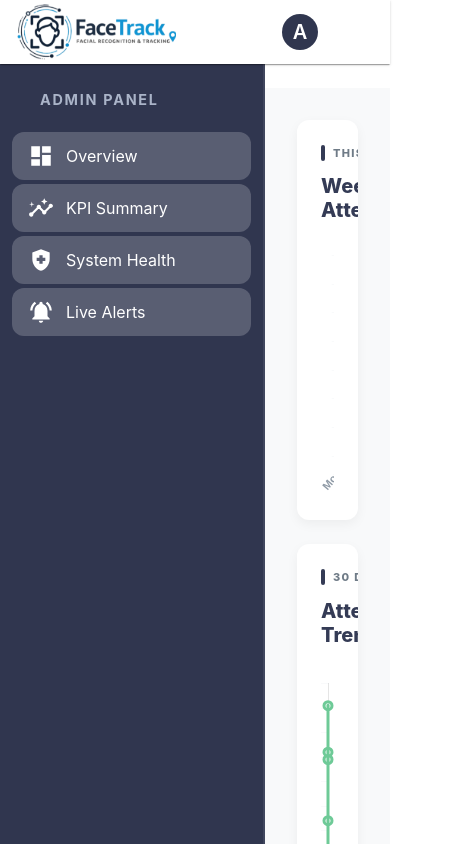
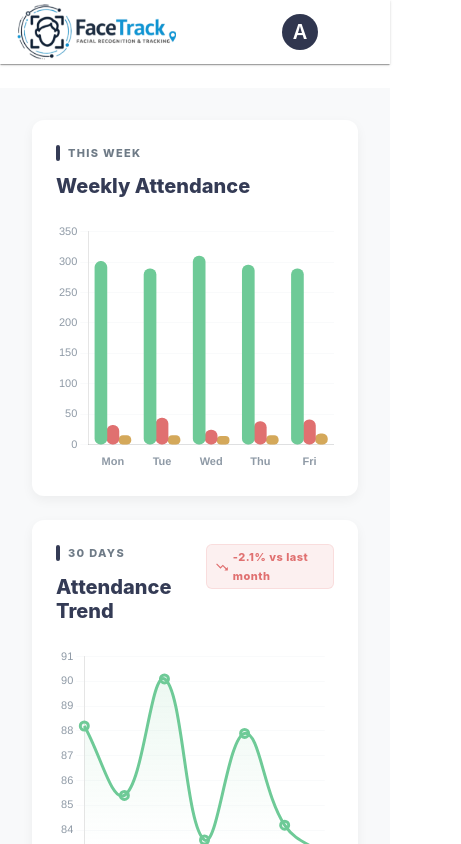
Before and after one commit to Diya050/FaceTrack, a React (Vite) app in the folder frontend/: page /admin/dashboard in a window 390 px wide. Shown: the top 844 px of the page, 461 px wide, since content can reach past the window. Built offline with nearby package versions, Linux system fonts and the light colour scheme; some icons are missing.

Commit message:
feat: enhancing admin sidebar

```diff
--- a/frontend/src/components/admin/AdminSidebar.tsx
+++ b/frontend/src/components/admin/AdminSidebar.tsx
@@ -99,13 +99,13 @@ const AdminSidebar = ({ width, collapsed = false, onToggle }: Props) => {
                     >
                       <ListItemIcon
                         sx={{
-                          minWidth: 70,
-                          mr: collapsed ? 2 : 1.5,
+                          minWidth: 0,
+                          mr: collapsed ? 0 : 1.5,
                           justifyContent: "center",
                           color: "inherit",
                         }}
                       >
-                        <Icon sx={{ fontSize: 26 }} />
+                        <Icon sx={{ fontSize: 24 }} />
                       </ListItemIcon>
                     </Tooltip>
                   )}
@@ -146,13 +146,13 @@ const AdminSidebar = ({ width, collapsed = false, onToggle }: Props) => {
                             >
                               <ListItemIcon
                                 sx={{
-                                  minWidth: 70,
-                                  mr: collapsed ? 2 : 1.5,
+                                  minWidth: 0,
+                                  mr: collapsed ? 0 : 1.5,
                                   justifyContent: "center",
                                   color: "inherit",
                                 }}
                               >
-                                <ChildIcon fontSize="large" />
+                                <ChildIcon fontSize="small" />
                               </ListItemIcon>
                             </Tooltip>
                           )}
@@ -194,7 +194,7 @@ const AdminSidebar = ({ width, collapsed = false, onToggle }: Props) => {
                       color: "inherit",
                     }}
                   >
-                    <Icon sx={{ fontSize: 26 }} />
+                    <Icon sx={{ fontSize: 24 }} />
                   </ListItemIcon>
                 </Tooltip>
               )}
--- a/frontend/src/layout/AdminLayout.tsx
+++ b/frontend/src/layout/AdminLayout.tsx
@@ -1,5 +1,5 @@
 import { useState } from "react";
-import { Box } from "@mui/material";
+import { Box, useMediaQuery, useTheme } from "@mui/material";
 import { Outlet } from "react-router-dom";
 import AdminSidebar from "../components/admin/AdminSidebar";
 import AdminHeader from "../components/header/AdminHeader";
@@ -7,24 +7,33 @@ import Footer from "../components/Footer";
 
 const NAVBAR_HEIGHT = 64;
 const SIDEBAR_WIDTH = 265;
-const COLLAPSED_WIDTH = 65;
+const COLLAPSED_WIDTH = 64;
 
 const AdminLayout = () => {
   const [collapsed, setCollapsed] = useState(false);
+
+  const theme = useTheme();
+  const isMobile = useMediaQuery(theme.breakpoints.down("md"));
 
   return (
     <>
       <AdminHeader />
 
-      <AdminSidebar
-        width={SIDEBAR_WIDTH}
-        collapsed={collapsed}
-        onToggle={() => setCollapsed((prev) => !prev)}
-      />
+      {!isMobile && (
+        <AdminSidebar
+          width={SIDEBAR_WIDTH}
+          collapsed={collapsed}
+          onToggle={() => setCollapsed((prev) => !prev)}
+        />
+      )}
 
       <Box
         sx={{
-          ml: collapsed ? `${COLLAPSED_WIDTH}px` : `${SIDEBAR_WIDTH}px`,
+          ml: isMobile
+            ? 0
+            : collapsed
+            ? `${COLLAPSED_WIDTH}px`
+            : `${SIDEBAR_WIDTH}px`,
           mt: `${NAVBAR_HEIGHT}px`,
           transition: "margin-left 0.25s ease",
           display: "flex",
```
